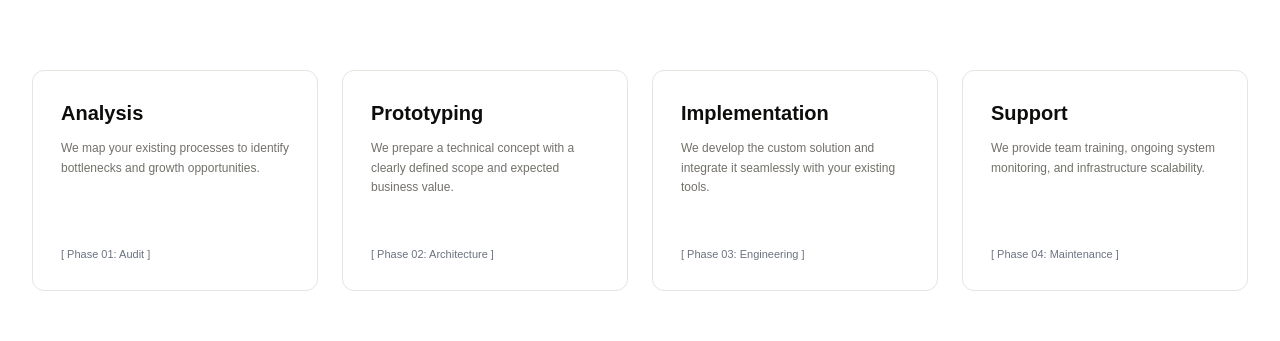
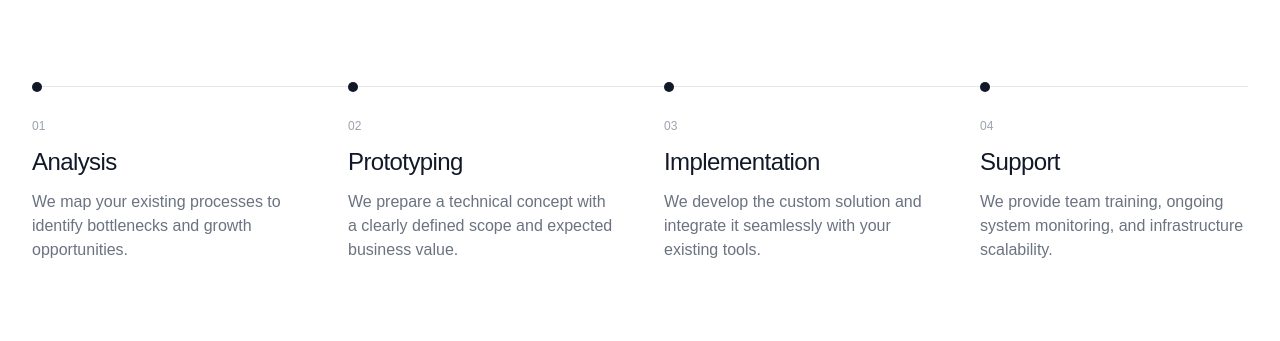
Before and after one commit to TheMrLibra/kulida-solutions-landing, a React (Vite) app: page / in a window 1280 px wide. Shown: the part 2946-3287 px from the top of the page. Built offline with nearby package versions, Linux system fonts and the light colour scheme; a web font is replaced by a local one.

Commit message:
feat: add scroll-reveal animations and redesign workflow process into a timeline layout

```diff
--- a/src/components/WorkflowProcess.jsx
+++ b/src/components/WorkflowProcess.jsx
@@ -1,59 +1,113 @@
-import React from 'react';
+import React, { useState, useEffect, useRef } from 'react';
 
 export default function WorkflowProcess() {
+  const sectionRef = useRef(null);
+  const [isVisible, setIsVisible] = useState(false);
+
+  useEffect(() => {
+    const observer = new IntersectionObserver(
+      ([entry]) => {
+        if (entry.isIntersecting) {
+          setIsVisible(true);
+        }
+      },
+      { threshold: 0.15 }
+    );
+
+    if (sectionRef.current) {
+      observer.observe(sectionRef.current);
+    }
+
+    return () => {
+      if (sectionRef.current) observer.disconnect();
+    };
+  }, []);
+
   const steps = [
     {
-      number: "// STEP 01",
+      number: "01",
       title: "Analysis",
-      description: "We map your existing processes to identify bottlenecks and growth opportunities.",
-      phase: "[ Phase 01: Audit ]"
+      description: "We map your existing processes to identify bottlenecks and growth opportunities."
     },
     {
-      number: "// STEP 02",
+      number: "02",
       title: "Prototyping",
-      description: "We prepare a technical concept with a clearly defined scope and expected business value.",
-      phase: "[ Phase 02: Architecture ]"
+      description: "We prepare a technical concept with a clearly defined scope and expected business value."
     },
     {
-      number: "// STEP 03",
+      number: "03",
       title: "Implementation",
-      description: "We develop the custom solution and integrate it seamlessly with your existing tools.",
-      phase: "[ Phase 03: Engineering ]"
+      description: "We develop the custom solution and integrate it seamlessly with your existing tools."
     },
     {
-      number: "// STEP 04",
+      number: "04",
       title: "Support",
-      description: "We provide team training, ongoing system monitoring, and infrastructure scalability.",
-      phase: "[ Phase 04: Maintenance ]"
+      description: "We provide team training, ongoing system monitoring, and infrastructure scalability."
     }
   ];
 
   return (
-    <section id="workflow" className="py-20 sm:py-28 bg-white relative z-10 border-duna-border">
+    <section
+      ref={sectionRef}
+      id="workflow"
+      className="py-20 sm:py-28 bg-white relative z-10 overflow-hidden"
+    >
       <div className="max-w-7xl mx-auto px-4 sm:px-6 lg:px-8">
 
         {/* Section Header */}
-        <div className="max-w-3xl mb-16">
-          <h2 className="text-3xl sm:text-4xl lg:text-5xl font-semibold tracking-tight text-duna-dark">
+        <div className={`max-w-3xl mb-16 sm:mb-20 transition-all duration-700 transform ${isVisible ? 'opacity-100 translate-y-0' : 'opacity-0 translate-y-6'
+          }`}>
+          <h2 className="text-3xl sm:text-4xl lg:text-5xl font-semibold tracking-tight text-duna-dark leading-tight">
             How does it work?
           </h2>
         </div>
 
-        {/* Steps Grid */}
-        <div className="grid grid-cols-1 md:grid-cols-2 lg:grid-cols-4 gap-6">
-          {steps.map((step, idx) => (
-            <div key={idx} className="bg-duna-offwhite rounded-xl p-7 border border-duna-border flex flex-col justify-between">
-              <div>
-                <h3 className="text-xl font-semibold text-duna-dark mb-3">{step.title}</h3>
-                <p className="text-duna-muted text-xs leading-relaxed">
+        {/* Continuous Horizontal Timeline Grid */}
+        <div className="grid grid-cols-1 md:grid-cols-2 lg:grid-cols-4 gap-10 lg:gap-12 relative">
+
+          {/* Continuous Base Horizontal Line Across All Columns (Animated draw from left to right) */}
+          <div
+            className={`absolute top-0 left-0 right-0 h-[1px] bg-gray-200 origin-left transition-transform duration-1000 ease-out pointer-events-none ${isVisible ? 'scale-x-100' : 'scale-x-0'
+              }`}
+          />
+
+          {steps.map((step, idx) => {
+            const delay = 300 + idx * 200;
+
+            return (
+              <div
+                key={idx}
+                className={`relative pt-6 lg:pt-8 text-left transition-all duration-700 transform ${isVisible
+                    ? 'opacity-100 translate-y-0'
+                    : 'opacity-0 translate-y-6'
+                  }`}
+                style={{ transitionDelay: `${delay}ms` }}
+              >
+                {/* Round Bullet Node Marker (Animated pop-in when line reaches it) */}
+                <div
+                  className={`absolute -top-[4px] left-0 w-2.5 h-2.5 bg-gray-900 rounded-full z-10 transition-transform duration-500 ease-out ${isVisible ? 'scale-100' : 'scale-0'
+                    }`}
+                  style={{ transitionDelay: `${delay}ms` }}
+                />
+
+                {/* Step Number (01, 02, 03, 04) in Monospace */}
+                <div className="font-mono text-xs text-gray-400 font-medium mb-3">
+                  {step.number}
+                </div>
+
+                {/* Step Title (e.g. Analysis, Prototyping) */}
+                <h3 className="text-2xl font-medium tracking-tight text-gray-900 mb-3">
+                  {step.title}
+                </h3>
+
+                {/* Step Description */}
+                <p className="text-gray-500 text-sm sm:text-base leading-relaxed font-normal">
                   {step.description}
                 </p>
               </div>
-              <div className="mt-8 pt-4 border-duna-border text-[11px] text-gray-500">
-                {step.phase}
-              </div>
-            </div>
-          ))}
+            );
+          })}
+
         </div>
 
       </div>
```
